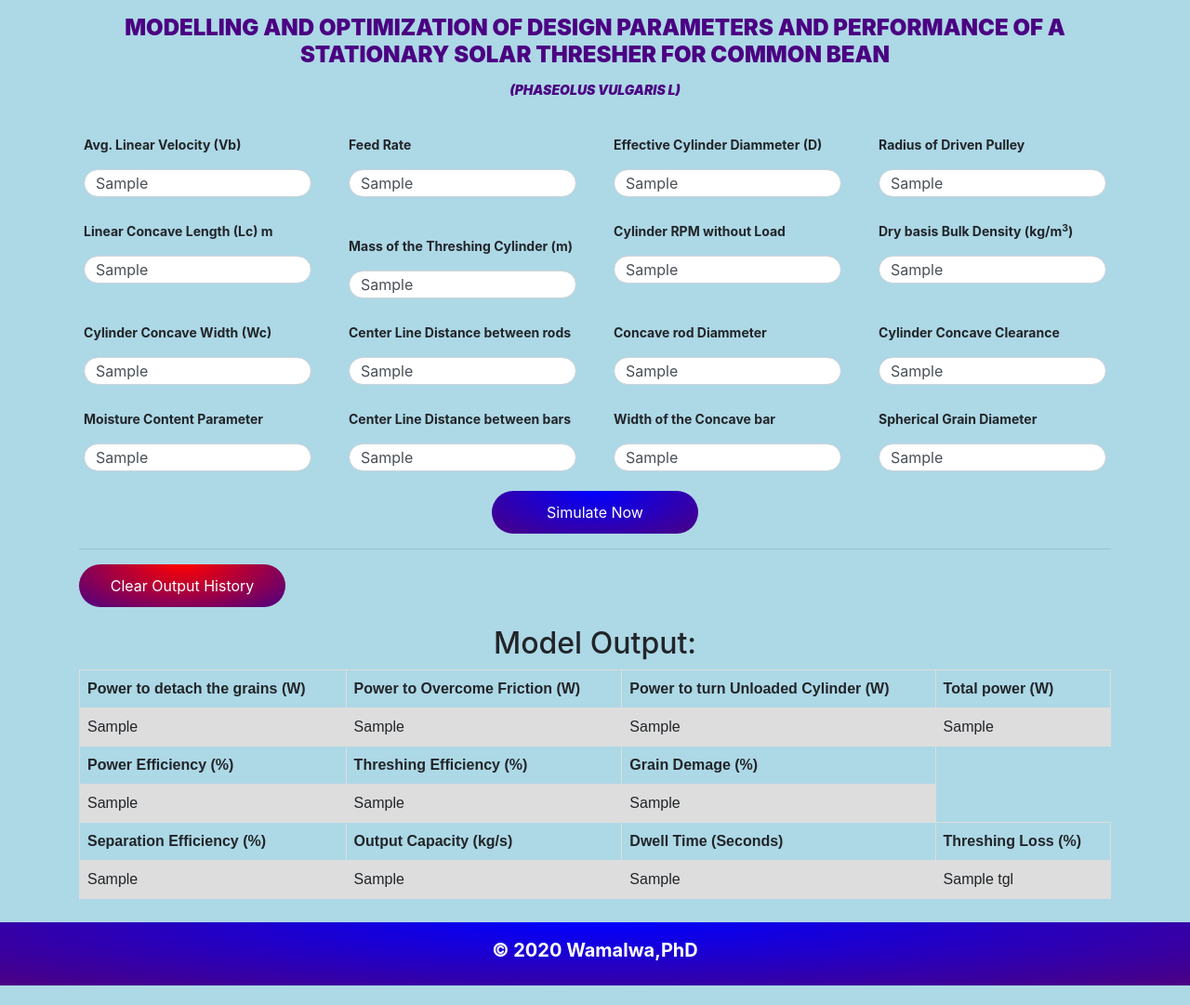
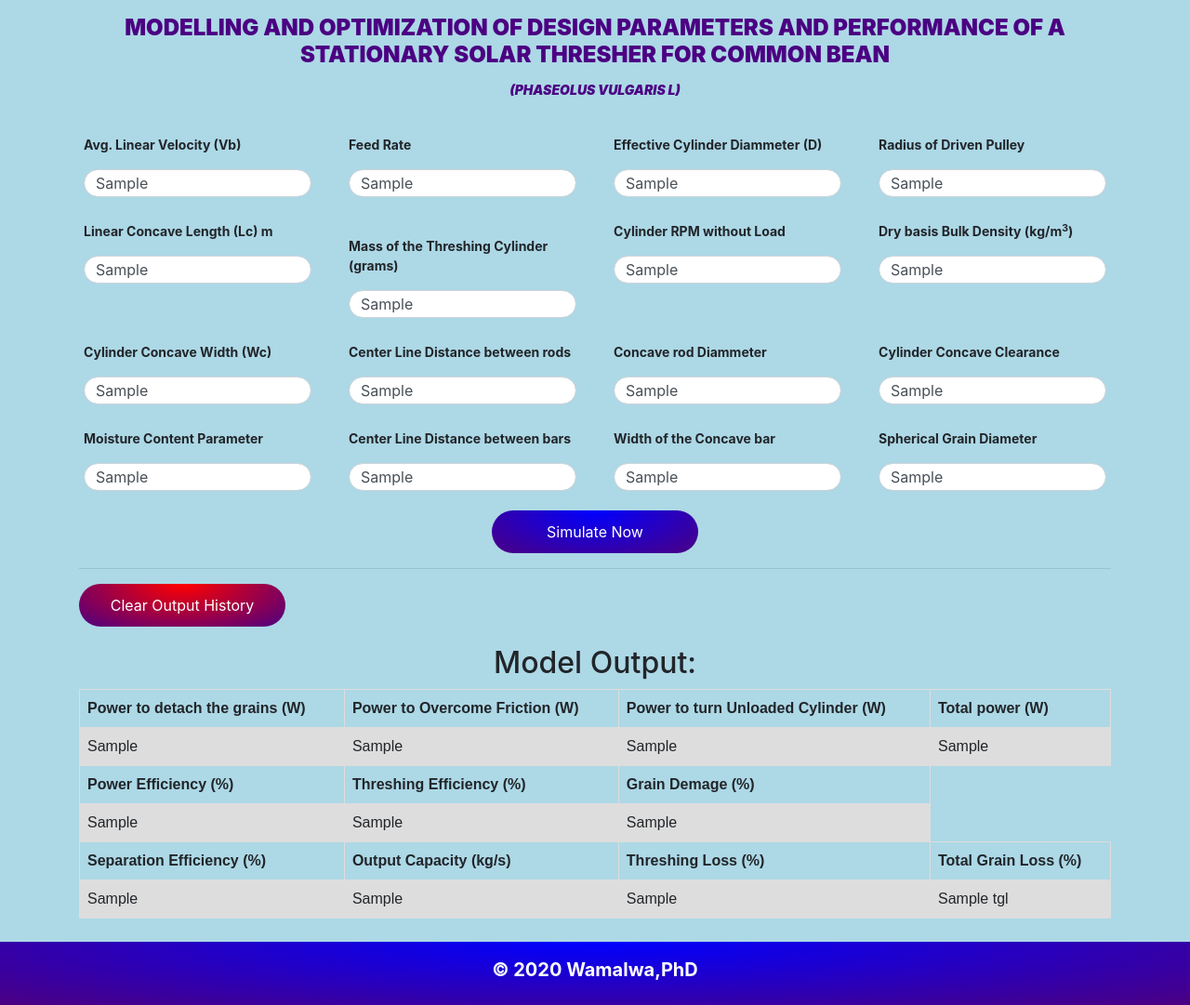
Before and after one commit to ricktechs/testbeanssimulator, a Flask app: template templates/model1.html in a window 1280 px wide. Shown: the whole page at 93% size. Before the commit the page ends 1060 px from the top, so only its background shows below. Run offline with Flask 2, Linux system fonts and the light colour scheme; the template is opened without the code that fills it: most values are stand-ins (such as "Sample title", 1, 10 or a date in 2020); some libraries are stand-ins or nearby versions.

Commit message:
Update model1.html

```diff
--- a/templates/model1.html
+++ b/templates/model1.html
@@ -140,7 +140,7 @@
                                 <input name="fr" type="text" class="form-control" placeholder="fr (Q)" value="{{form_fields.fr}}" />
                         </div>
                         <div class="form-group">
-                            <p>Mass of the Threshing Cylinder (m)</p>
+                            <p>Mass of the Threshing Cylinder (grams)</p>
                             <input name="mc" type="text" class="form-control" placeholder="Mc (kg)" value="{{form_fields.mc}}" />
                         </div>
                     </div>
@@ -255,14 +255,14 @@
                 <tr>
                     <th>Separation Efficiency (%)</th>
                     <th>Output Capacity (kg/s)</th>
-                    <th>Dwell Time (Seconds)</th>
                     <th>Threshing Loss (%)</th>
+                    <th>Total Grain Loss (%)</th>
                 </tr>
                 {% for n in result %}
                 <tr>
                     <td>{{n.Se}}</td>
                     <td>{{n.ct}}</td>
-                    <td>{{n.dt}}</td>
+                    <td>{{n.tl}}</td>
                     <td>{{n.tgl}}</td>
                 </tr>
                 {% endfor %}
```
